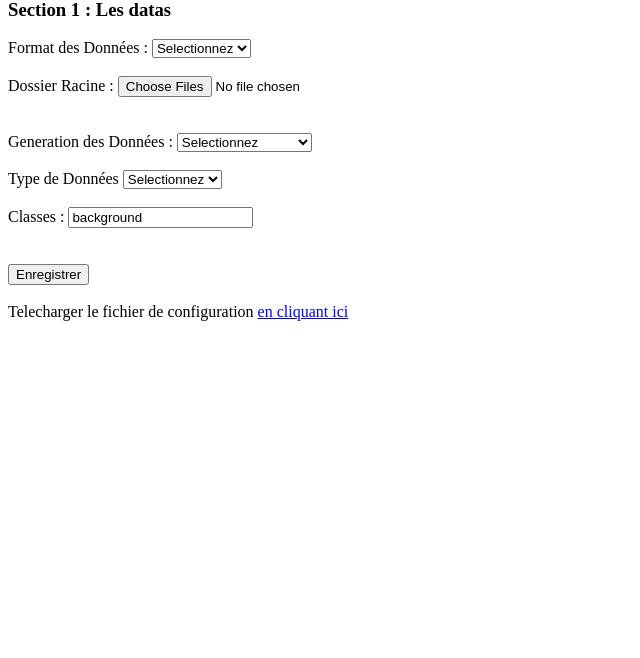
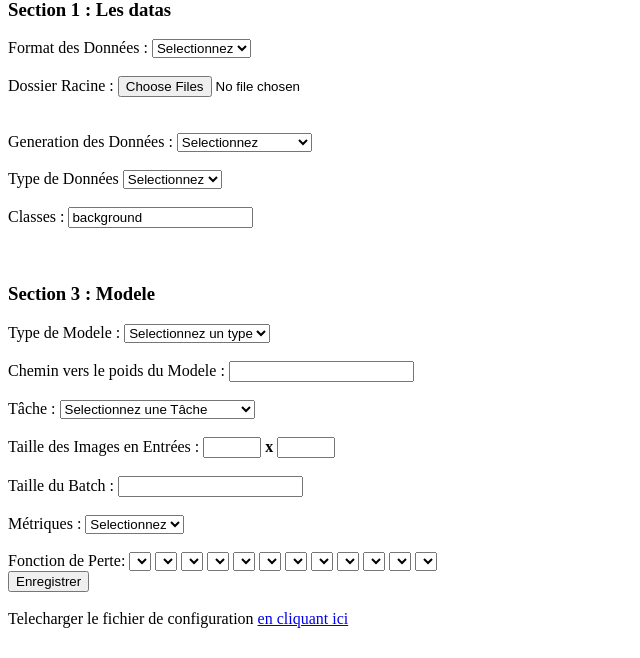
Before and after one commit to diadjii/plateforme_deep_learning, a Flask app: page /accueil in a window 1280 px wide. Shown: the part 142-800 px from the top of the page, without its empty margins (0-640 px from the left). Run offline with Flask 2, Linux system fonts and the light colour scheme; lists and menus that the app fills with data are empty.

Commit message:
Ajout de la section modele

```diff
--- a/static/js/script_datas.js
+++ b/static/js/script_datas.js
@@ -12,8 +12,8 @@ let fieldInputDataPath = $("#field_path_input");
 
 //SECTION 2 FIELDS
 let fieldRescale = $("input[name='RESCALE']");
-let fieldImgSizeY_1 = $("input[name='y1']");
-let fieldImgSizeY_2 = $("input[name='y2']");
+let fieldImgSizeY_1 = $("input[name='imgSizeSortiey1']");
+let fieldImgSizeY_2 = $("input[name='imgSizeSortiey2']");
 let fieldBatchSize = $("input[name='BATCH_SIZE']");
 let fieldClassMode = $("select[name='CLASS_MODE']");
 
@@ -98,6 +98,11 @@ $("#form_load_datas").submit(e => {
   }
 })
 
+fieldInputDataPath.change(e => {
+  console.log(e.target.files[0])
+
+})
+
 function generateConfig() {
   let dataFormat = fieldDataFormat.val();
   let dataFeed = fieldDataFeed.val();
@@ -111,6 +116,7 @@ function generateConfig() {
     reshape = fieldReshape.is(":visible") ? fieldReshape.is(':checked') : null;
   } else {
     dataPath = fieldInputDataPath.val();
+    console.log(fieldInputDataPath[0].files[0].val())
   }
 
   var configurations = {
--- a/templates/gestion_datas.html.j2
+++ b/templates/gestion_datas.html.j2
@@ -18,7 +18,7 @@
     </select><br><br>
     <div>
       <label for="">Dossier Racine :</label>
-      <input type="file" name="DATA_PATH" id="field_path_input" multiple directory webkitdirectory mozdirectory>
+      <input type="file" name="DATA_PATH" id="field_path_input" multiple directory webkitdirectory allowdirs>
       <select id="field_path_select" name="DATA_PATH" hidden>
         <option value="">Selectionnez</option>
         <option value="MNIST">MNIST</option>
@@ -65,10 +65,11 @@
     <label for="">Normalisation</label>:
     <input type="checkbox" name="RESCALE">
     <br><br>
-    <label for="">Taille des Images :</label>
-    <input type="number" name="y1" style="width:50px">
+    <label for="">Taille des Images en sortie
+      :</label>
+    <input type="number" name="imgSizeSortiey1" style="width:50px">
     <strong>x</strong>
-    <input type="number" name="y2" style="width:50px">
+    <input type="number" name="imgSizeSortiey2" style="width:50px">
     <br><br>
     <label for="">Taille du batch:</label>
     <input type="number" name="BATCH_SIZE" min="1" value="1">
@@ -78,6 +79,63 @@
       <option value="categorical">Categorical</option>
     </select>
   </div><br><br>
+  <div id="section3">
+    <h3>Section 3 : Modele</h3>
+    <label for="">Type de Modele :</label>
+    <select name="MODEL_TYPE" id="">
+      <option value="">Selectionnez un type </option>
+      <option value="DENSE_MNIST">DENSE_MNIST</option>
+      <option value="RCNN">RCNN</option>
+      <option value="SSD300">SSD300</option>
+      <option value="CUSTOM">CUSTOM</option>
+    </select><br><br>
+    <label for="">Chemin vers le poids du Modele :</label>
+    <input type="text" name="WEIGHTS_PATH"><br><br>
+    <label for="">Tâche :</label>
+    <select name="TASK" id="">
+      <option value="">Selectionnez une Tâche</option>
+      <option value="TRAIN">Entrainement</option>
+      <option value="INFERENCE">Inférence</option>
+      <option value="FIND_LR">Recherche de learning rate</option>
+      <option value="CHECK_ANNONTATIONS">Vérification des Annontations</option>
+    </select><br><br>
+    <div id="section_logs" hidden>
+      <label for="">Chemin vers le dossier log :</label>
+      <input type="text" name="LOGS_PATH">
+      <br><br>
+    </div>
+    <label for="">Taille des Images en Entrées :</label>
+    <input type="text" name="imgSizeEntreeY1" style="width:50px">
+    <strong>x</strong>
+    <input type="text" name="imgSizeEntreeY2" style="width:50px">
+    <br><br>
+    <label for="">Taille du Batch :</label>
+    <input type="number" name="BATCH_SIZE">
+    <br><br>
+  </div>
+  <div id="section_compilation">
+    <label for="">Métriques :</label>
+    <select name="METRICS">
+      <option value="">Selectionnez</option>
+      <option value="ACC">Précision</option>
+      <option value="LOSS">Perte</option>
+    </select>
+    <br><br>
+    <label for="">Fonction de Perte</label>:
+    <select name="" id=""></select>
+    <select name="" id=""></select>
+    <select name="" id=""></select>
+    <select name="" id=""></select>
+    <select name="" id=""></select>
+    <select name="" id=""></select>
+    <select name="" id=""></select>
+    <select name="" id=""></select>
+    <select name="" id=""></select>
+    <select name="" id=""></select>
+    <select name="" id=""></select>
+    <select name="" id=""></select>
+  </div>
+
   <input type="submit" name="" value="Enregistrer">
   <br><br>
   <a href="/config/generate" id="btn-download"
```
Also changed, not shown: 1 other file.
